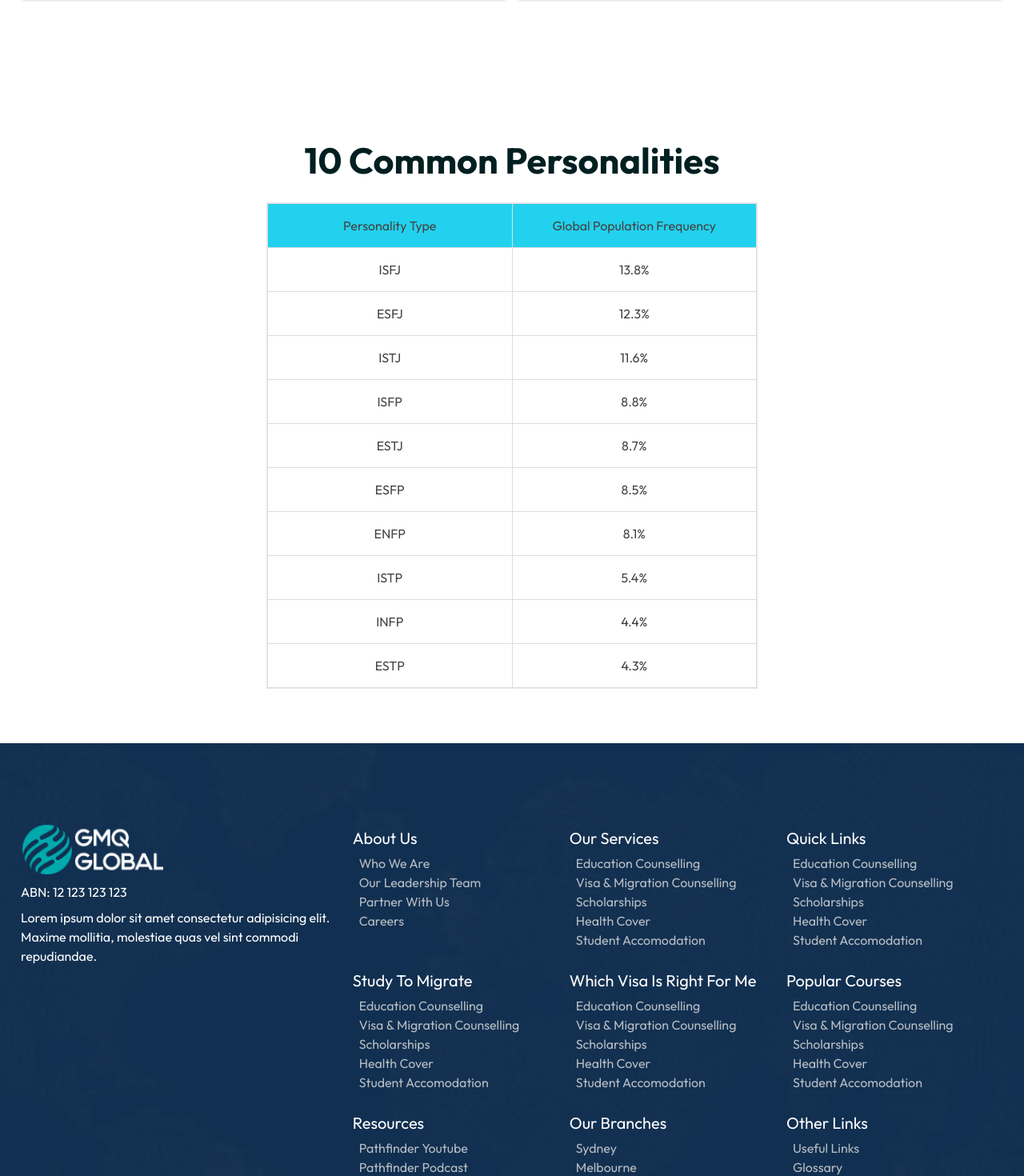
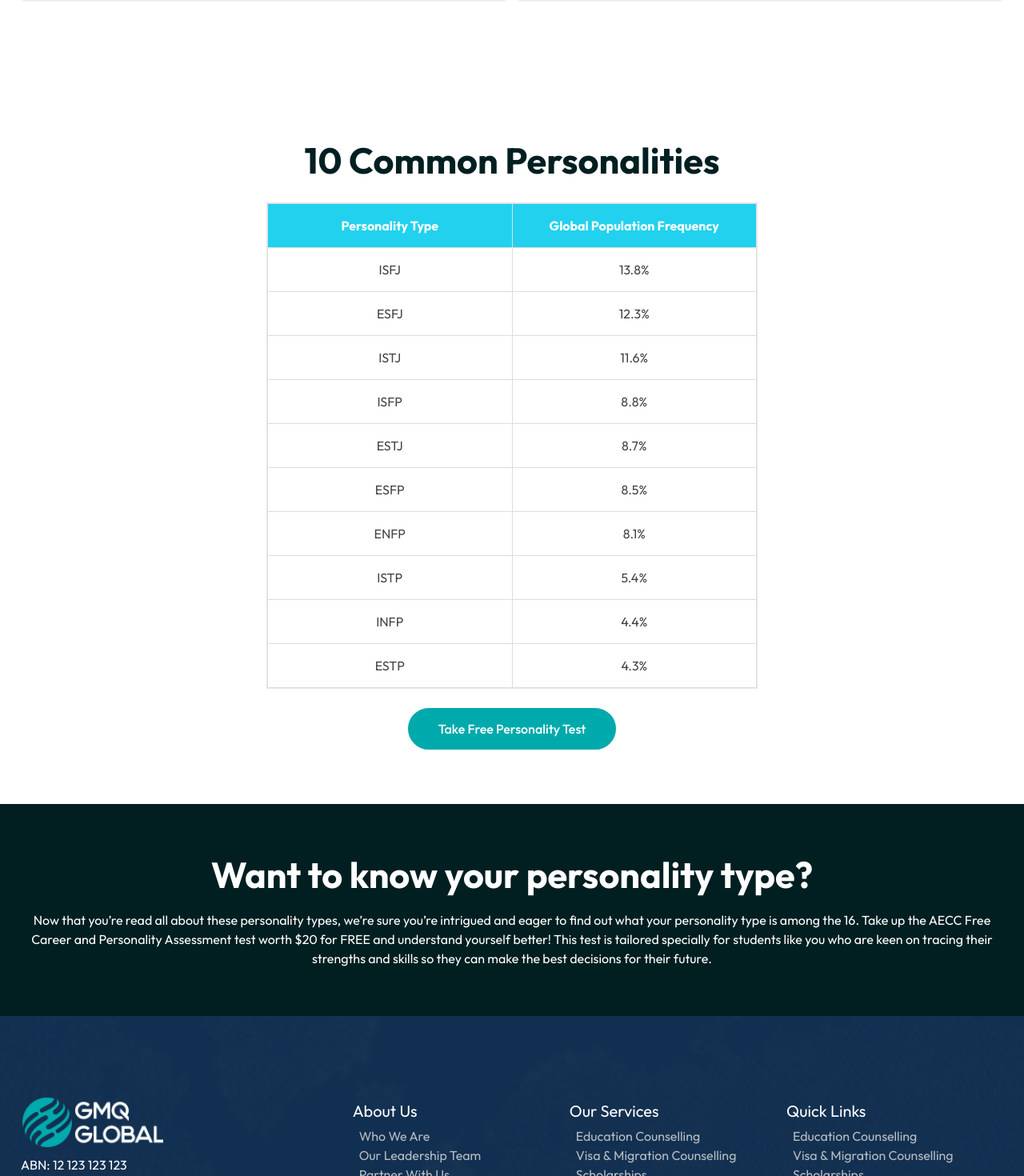
Before and after one commit to proLanguage23/GMQ, a Next.js app: page /student-services/gmq-career-and-personality-assessment-test in a window 1280 px wide. Shown: the part 3811-5281 px from the top of the page at 80% size. Built offline with nearby package versions, Linux system fonts and the light colour scheme.

Commit message:
section six added of student-services/gmq-career-and-personality-assessment-test page

```diff
--- a/src/components/student-services/gmq-career-and-personality-assessment-test/GMQ_CareerAndPersonalityAssessmentTestSectionFive.tsx
+++ b/src/components/student-services/gmq-career-and-personality-assessment-test/GMQ_CareerAndPersonalityAssessmentTestSectionFive.tsx
@@ -1,17 +1,18 @@
-import { AppDescriptionWithDangerouslySetInnerHTML, AppTitle, Container } from '@/components/share';
+import { AppBtn, AppDescriptionWithDangerouslySetInnerHTML, AppTitle, Container } from '@/components/share';
 import { GMQ_CareerAndPersonalityAssessmentTestDummyData } from '@/data/GMQ_CareerAndPersonalityAssessmentTestData';
 import React from 'react'
 
 function GMQ_CareerAndPersonalityAssessmentTestSectionFive() {
     const { GMQ_CareerAndPersonalityAssessmentTestSectionFive } =
       GMQ_CareerAndPersonalityAssessmentTestDummyData;
-    const { title, table } = GMQ_CareerAndPersonalityAssessmentTestSectionFive;
+    const { title, table, btn } = GMQ_CareerAndPersonalityAssessmentTestSectionFive;
   return (
     <div className='py-16'>
       <Container>
         <div className="flex flex-col justify-center items-center gap-6">
         <AppTitle text={title} class_name="text-center" />
-        <AppDescriptionWithDangerouslySetInnerHTML text={table} class_name="border text-center w-1/2 " />
+        <AppDescriptionWithDangerouslySetInnerHTML text={table} class_name="border text-center lg:w-1/2 w-full" />
+        <AppBtn text={btn?.text} class_name="commonBtnStyle rounded-full" />
         </div>
       </Container>
     </div>
--- /dev/null
+++ b/src/components/student-services/gmq-career-and-personality-assessment-test/GMQ_CareerAndPersonalityAssessmentTestSectionSix.tsx
@@ -0,0 +1,21 @@
+import { AppDescriptionWithDangerouslySetInnerHTML, AppTitle, Container } from '@/components/share';
+import { GMQ_CareerAndPersonalityAssessmentTestDummyData } from '@/data/GMQ_CareerAndPersonalityAssessmentTestData';
+import React from 'react'
+
+function GMQ_CareerAndPersonalityAssessmentTestSectionSix() {
+    const { GMQ_CareerAndPersonalityAssessmentTestSectionSix } =
+      GMQ_CareerAndPersonalityAssessmentTestDummyData;
+    const { title, description } = GMQ_CareerAndPersonalityAssessmentTestSectionSix;
+  return (
+    <div className='py-14 bg-primary'>
+      <Container>
+        <div className="flex flex-col justify-center items-center gap-4">
+            <AppTitle text={title} class_name="!text-white" />
+            <AppDescriptionWithDangerouslySetInnerHTML text={description} class_name="text-center text-white" />
+        </div>
+      </Container>
+    </div>
+  )
+}
+
+export default GMQ_CareerAndPersonalityAssessmentTestSectionSix
--- a/src/data/GMQ_CareerAndPersonalityAssessmentTestData.tsx
+++ b/src/data/GMQ_CareerAndPersonalityAssessmentTestData.tsx
@@ -221,8 +221,8 @@ export const GMQ_CareerAndPersonalityAssessmentTestDummyData = {
     <table cellpadding="15" cellspacing="10" width="100%">
 	<tbody>
 		<tr style="border: 1px solid ">
-			<td bgcolor='#22d1ee' style="border: 1px solid #ddd; width: 50%; color: '#fff'">Personality Type</td>
-			<td bgcolor='#22d1ee' style="border: 1px solid #ddd; width: 50%;">Global Population Frequency</td>
+			<td bgcolor='#22d1ee' style="border: 1px solid #ddd; width: 50%;"><b style="color: #fff;"> Personality Type </b></td>
+			<td bgcolor='#22d1ee' style="border: 1px solid #ddd; width: 50%;"><b style="color: #fff;"> Global Population Frequency </b></td>
 		</tr>
 		<tr>
 			<td style="border: 1px solid #ddd">ISFJ</td>
@@ -266,9 +266,17 @@ export const GMQ_CareerAndPersonalityAssessmentTestDummyData = {
 		</tr>
 	</tbody>
 </table>
-    `
+    `,
+    btn: {
+        text: 'Take Free Personality Test',
+        href: '#',
+    }
   },
   GMQ_CareerAndPersonalityAssessmentTestSectionSix:{
+    title: 'Want to know your personality type?',
+    description:`Now that you’re read all about these personality types, we’re sure you’re intrigued and eager to find out what your personality type is among the 16. Take up the AECC Free Career and Personality Assessment test worth $20 for FREE and understand yourself better! This test is tailored specially for students like you who are keen on tracing their strengths and skills so they can make the best decisions for their future.`
+  },
+  GMQ_CareerAndPersonalityAssessmentTestSectionSeven:{
     title: 'FAQ’S',
     data:[
         {
@@ -303,7 +311,7 @@ export const GMQ_CareerAndPersonalityAssessmentTestDummyData = {
         },
     ]
   },
-  GMQ_CareerAndPersonalityAssessmentTestSectionSeven:{
+  GMQ_CareerAndPersonalityAssessmentTestSectionEight:{
     title: 'Steps to take up the GMQ Skills FREE Personality Test',
     data: [
         {
@@ -327,5 +335,6 @@ export const GMQ_CareerAndPersonalityAssessmentTestDummyData = {
             text: 'After the completion of the test, you will receive your results via email'
         },
     ]
-  }
+  },
+
 };
--- a/src/pages/student-services/gmq-career-and-personality-assessment-test/index.tsx
+++ b/src/pages/student-services/gmq-career-and-personality-assessment-test/index.tsx
@@ -3,6 +3,7 @@ import AppBannerImg from '@/components/share/AppBannerImg';
 import GMQ_CareerAndPersonalityAssessmentTestSectionFive from '@/components/student-services/gmq-career-and-personality-assessment-test/GMQ_CareerAndPersonalityAssessmentTestSectionFive';
 import GMQ_CareerAndPersonalityAssessmentTestSectionFour from '@/components/student-services/gmq-career-and-personality-assessment-test/GMQ_CareerAndPersonalityAssessmentTestSectionFour';
 import GMQ_CareerAndPersonalityAssessmentTestSectionOne from '@/components/student-services/gmq-career-and-personality-assessment-test/GMQ_CareerAndPersonalityAssessmentTestSectionOne';
+import GMQ_CareerAndPersonalityAssessmentTestSectionSix from '@/components/student-services/gmq-career-and-personality-assessment-test/GMQ_CareerAndPersonalityAssessmentTestSectionSix';
 import GMQ_CareerAndPersonalityAssessmentTestSectionThree from '@/components/student-services/gmq-career-and-personality-assessment-test/GMQ_CareerAndPersonalityAssessmentTestSectionThree';
 import GMQ_CareerAndPersonalityAssessmentTestSectionTwo from '@/components/student-services/gmq-career-and-personality-assessment-test/GMQ_CareerAndPersonalityAssessmentTestSectionTwo';
 import { GMQ_CareerAndPersonalityAssessmentTestDummyData } from '@/data/GMQ_CareerAndPersonalityAssessmentTestData';
@@ -19,6 +20,7 @@ function GMQ_CareerAndPersonalityAssessmentTestPage() {
       <GMQ_CareerAndPersonalityAssessmentTestSectionThree />
       <GMQ_CareerAndPersonalityAssessmentTestSectionFour />
       <GMQ_CareerAndPersonalityAssessmentTestSectionFive />
+      <GMQ_CareerAndPersonalityAssessmentTestSectionSix />
     </>
   );
 }
```
